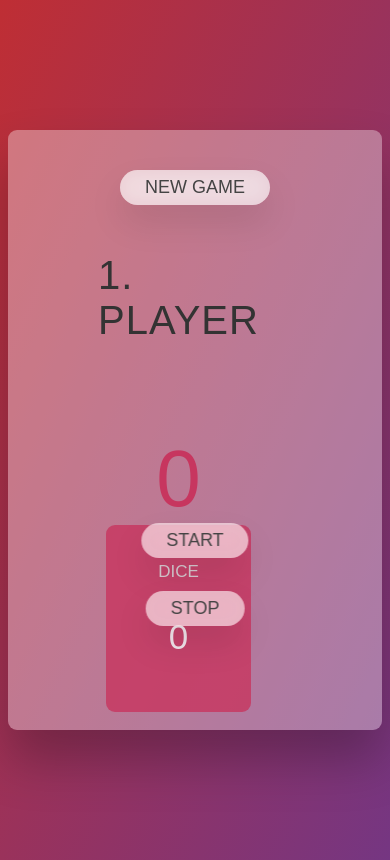
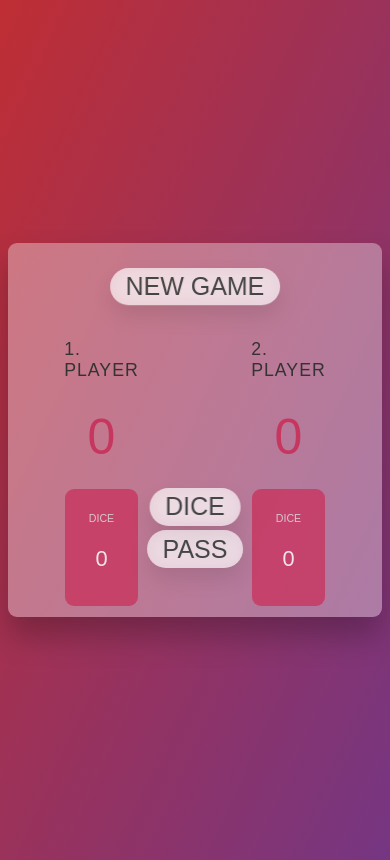
Before and after one commit to TahaArslan67/TahaArslan67.github.io, a PHP site: page /dice.html in a window 390 px wide. Run offline with PHP 8.4, Linux system fonts and the light colour scheme.

Commit message:
adasdasdasd

```diff
--- a/dice.html
+++ b/dice.html
@@ -28,8 +28,8 @@
         </section>
         <img src="dice-6.png" alt="ss" class="dice">
         <button class="btn btn--new">New Game</button>
-        <button class="btn btn--roll" id="roll">Start</button>
-        <button class="btn btn--hold">Stop</button>
+        <button class="btn btn--roll" id="roll">Dice</button>
+        <button class="btn btn--hold">Pass</button>
     </main>
     <script src="zaroyunu.js"></script>
 </body>
--- a/zaroyunu.css
+++ b/zaroyunu.css
@@ -45,6 +45,7 @@
     word-spacing: 2px;
     font-weight: 300;
     margin-bottom: 1rem;
+
 }
 
 .score{
@@ -149,3 +150,57 @@
 .kalin{
     font-weight: 700;
 }
+@media screen and (max-width: 700px) {
+    html{
+        font-size: 39%;
+    }
+    main{
+        position: relative;
+        width: 100rem;
+        height: 60rem;
+        backdrop-filter: blue(200px);
+        filter: blur();
+        box-shadow: 0 3rem 5rem rgba(0, 0, 0, 0.25);
+        border-radius: 9px;
+        overflow: hidden;
+        display: flex;
+    }
+    .btn{
+        position: absolute;
+        left: 50%;
+        transform: translateX(-50%);
+        color: #444;
+        background: none;
+        border: none;
+        font-family: inherit;
+        font-size: 4rem;
+        text-transform: uppercase;
+        cursor: pointer;
+        font-weight: 400;
+        transition: all 0.2;
+        background-color: white;
+        background-color: rgba(255, 255, 255,0.6);
+        backdrop-filter: blur(10px);
+        padding: 0.7rem 2.5rem;
+        border-radius: 50rem;
+        box-shadow: 0 1.75rem 3.5rem rgba(0, 0, 0,0.1);
+        display: inline;
+    }
+    .name{
+        position: relative;
+        font-size: 2.84rem;
+        text-transform: uppercase;
+        letter-spacing: 1px;
+        word-spacing: 2px;
+        font-weight: 300;
+        margin-bottom: 1rem;
+        margin-top: 40px;
+    }
+    .score{
+        font-size: 8rem;
+        font-weight: 300;
+        color: #c7365f;
+        margin-top: 21px;
+        margin-bottom: 23px;
+    }
+}
```
Also changed, not shown: GayMeter.html (+29 -0 lines), stlye.css (+17 -0 lines).
